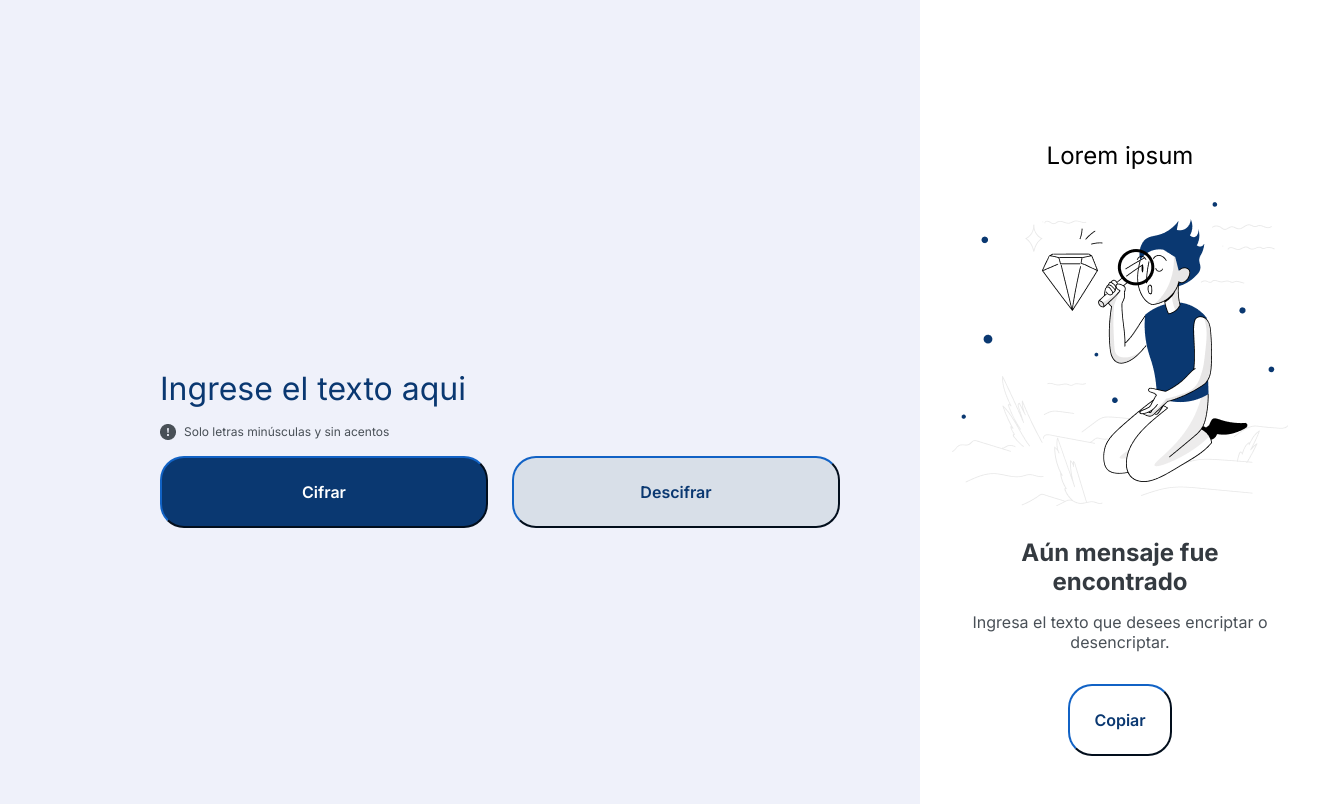
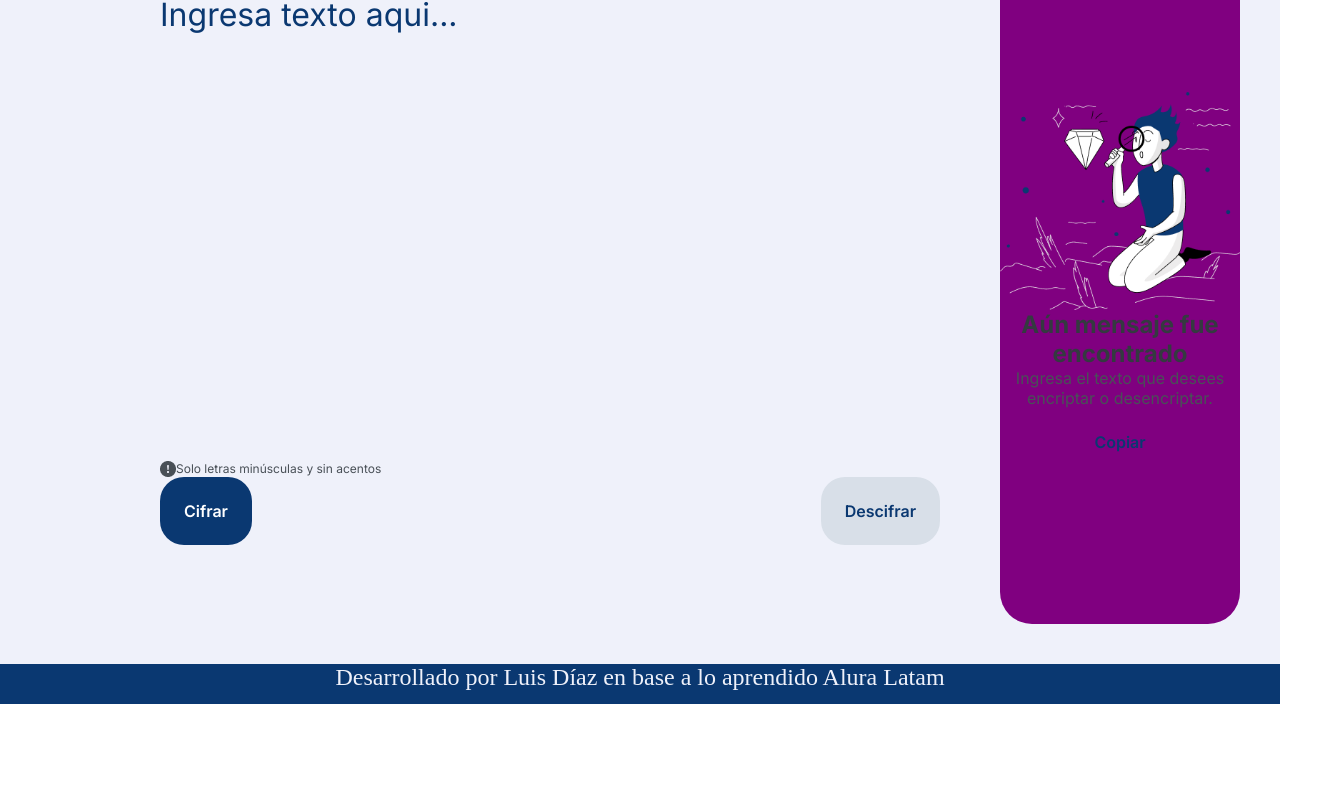
Before and after one commit to luisdh8/encriptador-texto, a plain HTML site: page index.html in a window 1280 px wide. Shown: the part 96-900 px from the top of the page, 1320 px wide, since content can reach past the window. After the commit the page ends 800 px from the top, so only its background shows below. Drawn offline with Linux system fonts and the light colour scheme.

Commit message:
Arreglo Sizing
Falta agregar los gaps y paddings eliminados

```diff
--- a/index.html
+++ b/index.html
@@ -11,9 +11,11 @@
 <body>
     <main class = "presentacion">
         <section class = "presentacionEncriptador">
-            <img class = "logo" src = "./img/Logo.png" alt = "Logo de la pagina">
+            <div class = "contenedorLogo">
+                <img class = "logo" src = "./img/Logo.png" alt = "Logo de la pagina">
+            </div>
             <div class = "presentacionEncriptadorSistema">
-                <input class = "presentacionEncriptadorSistemaInput" type="text" id="input" placeholder="Ingrese el texto aqui">
+                <textarea class = "presentacionEncriptadorSistemaInput" rows="10" cols="50" placeholder = "Ingresa texto aqui..."></textarea>
                 <div class = "instrucciones">
                     <img src = "./img/info.png" alt = "Informacion importante">
                     <p class = "instrucciones">Solo letras minúsculas y sin acentos</p>
@@ -24,7 +26,6 @@
                 </div>
             </div>
             <div class = "salida">
-                <p id = "salidaTextoDescifrado">Lorem ipsum</p>
                 <img src = "./img/Muñeco.png" alt = "Buscando mensaje">
                 <div class = "mensajeSugerencia">
                     <p class = "mensajeSugerenciaNoEncontrado"> <strong>Aún mensaje fue encontrado</strong></p>
@@ -33,6 +34,7 @@
                 <button class = "salidaBotonCopiar" onclick = "copiarTexto()" > Copiar </button>
             </div>
         </section>
+
     </main>
     <footer class = "pieDePagina">
         <p> Desarrollado por Luis Díaz en base a lo aprendido Alura Latam</p>
--- a/styles/style.css
+++ b/styles/style.css
@@ -15,61 +15,73 @@
 }
 
 body{
-    background-color: var(--colorSecundario);
-    box-sizing: border-box;
+    width: 100vw;
+    height: 100vh;
 }
 
 .presentacion{
     display: flex;
-    padding: 2.5rem;
     background-color: var(--colorSecundario);
     justify-content: center;
+    width: 100%;
+    height: 95%;
+}
 
+.pieDePagina{
+    background-color: var(--colorPrimario);
+    color: var(--colorSecundario);
+    text-align: center;
+    font-family: var(--fuente-montserrat);
+    font-size: 1.5rem;
+    font-weight: 400;
+    width: 100%;
+    height: 5%;
 }
 
 .presentacionEncriptador{
     display: flex;
     align-items: center;
-    justify-content: center;
+    justify-content: space-between;
     background-color: var(--colorSecundario);
-    gap: 5rem;
-    width: auto;
-    height: auto;
+    width: calc(100% - 80px);
+    height: calc(100% - 80px);
+    margin: auto;
 
 }
 
+.contenedorLogo{
+    background-color: var(--colorSecundario);
+    width: 5%;
+    height: 100%;
+}
+
 .logo{
-    width: auto;
-    height: auto;
+    width: 100%;
     align-self: start;
 }
 
 .presentacionEncriptadorSistema{
-    display: flex;
+    background-color: var(--colorSecundario);
     justify-content: center;
     flex-direction: column;
-    width: auto;
-    height: 51rem;
+    width: 65%;
+    height: 85%;
     /*padding-bottom: 2rem;*/
-    gap: 1rem;
 }
 
 .presentacionEncriptadorSistemaInput{
+    height: 80%;
+    width: 100%;
     border: none;
     outline: none;
-    display: inline-block;
-    background-color: transparent;
+    background-color: var(--colorSecundario);
+    resize: none;
     font-family: var(--fuenteInter);
     font-size: 2rem;
     color: var(--colorPrimario);
 }
 
 .presentacionEncriptadorSistemaInput::placeholder{
-    border: none;
-    outline: none;
-    background-color: transparent;
-    font-family: var(--fuenteInter);
-    font-size: 2rem;
     color: var(--colorPrimario);
 }
 
@@ -78,24 +90,19 @@ body{
     font-family: var(--fuenteInter);
     font-size: 0.75rem;
     color: var(--colorTerciario);
-    width: auto;
-    height: auto;
-    gap: 0.5rem;
 }
 
 .presentacionEncriptadorSistemaBotones{
     display: flex;
     align-items: center;
     justify-content: space-between;
-    width: 42.5rem;
-    height: auto;
-    gap: 1.5rem;
 }
 
 .presentacionEncriptadorSistemaBotonEncriptar{
     background-color: var(--colorPrimario);
     border-radius: 1.5rem;
     border-color: var(--colorPrimario);
+    border-style: none;
     font-family: var(--fuenteInter);
     font-size: 1rem;
     color: var(--colorCuaternario);
@@ -105,8 +112,6 @@ body{
     display: flex;
     justify-content: center;
     padding: 1.5rem;
-    width: 20.5rem;
-    gap: 10px;
 }
 
 .presentacionEncriptadorSistemaBotonDesencriptar{
@@ -117,14 +122,12 @@ body{
     font-size: 1rem;
     color: var(--colorPrimario);
     padding: 1.5rem;
-
+    border-style: none;
     text-align: center;
     font-weight: 600;
     text-decoration: none;
     display: flex;
     justify-content: center;
-    width: 20.5rem;
-    gap: 10px;
 }
 
 .presentacionEncriptadorSistemaBotonDesencriptar:disabled{
@@ -132,18 +135,20 @@ body{
 }
 
 .salida{
-    padding: 2rem;
-    background-color: var(--colorCuaternario);
+    width: 20%;
+    height: 100%;
+    background-color: purple;
     font-family: var(--fuenteInter);
     font-size: 1.5rem;
     border-radius: 2rem;
-    width: auto;
-    height: 59rem;
     justify-content: center;
     align-items: center;
     flex-direction: column;
     display: flex;
-    gap: 2rem;
+}
+
+.salida img{
+    width: 100%;
 }
 
 .mensajeSugerencia{
@@ -151,7 +156,6 @@ body{
     text-align: center;
     justify-content: center;
     flex-direction: column;
-    gap: 1rem;
 
 }
 
@@ -177,21 +181,10 @@ body{
     font-size: 1rem;
     color: var(--colorPrimario);
     padding: 1.5rem;
-
+    border-style: none;
     text-align: center;
     font-weight: 600;
     text-decoration: none;
     display: flex;
     justify-content: center;
-    gap: 10px;
 }
-
-.pieDePagina{
-    background-color: var(--colorPrimario);
-    color: var(--colorSecundario);
-    padding: 1.5;
-    text-align: center;
-    font-family: var(--fuente-montserrat);
-    font-size: 1.5rem;
-    font-weight: 400;
-}
```
